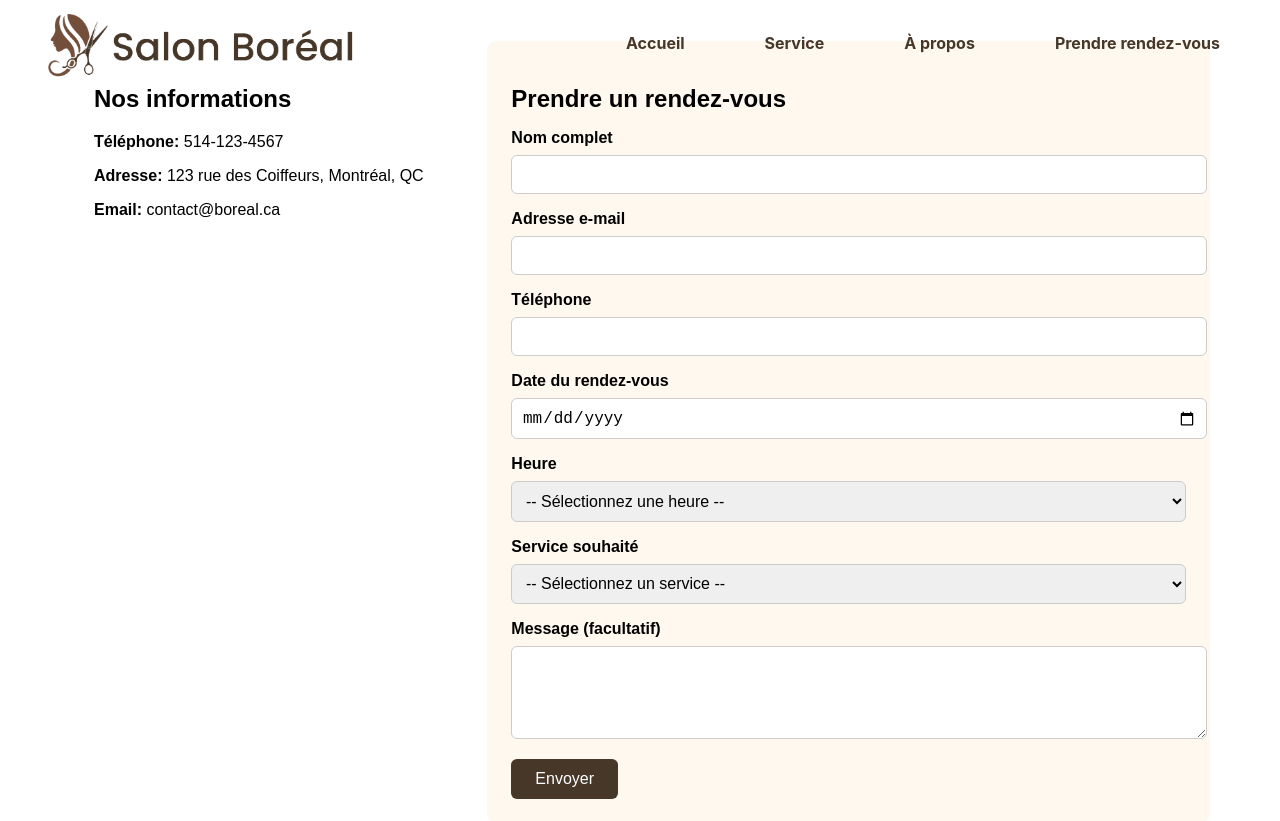
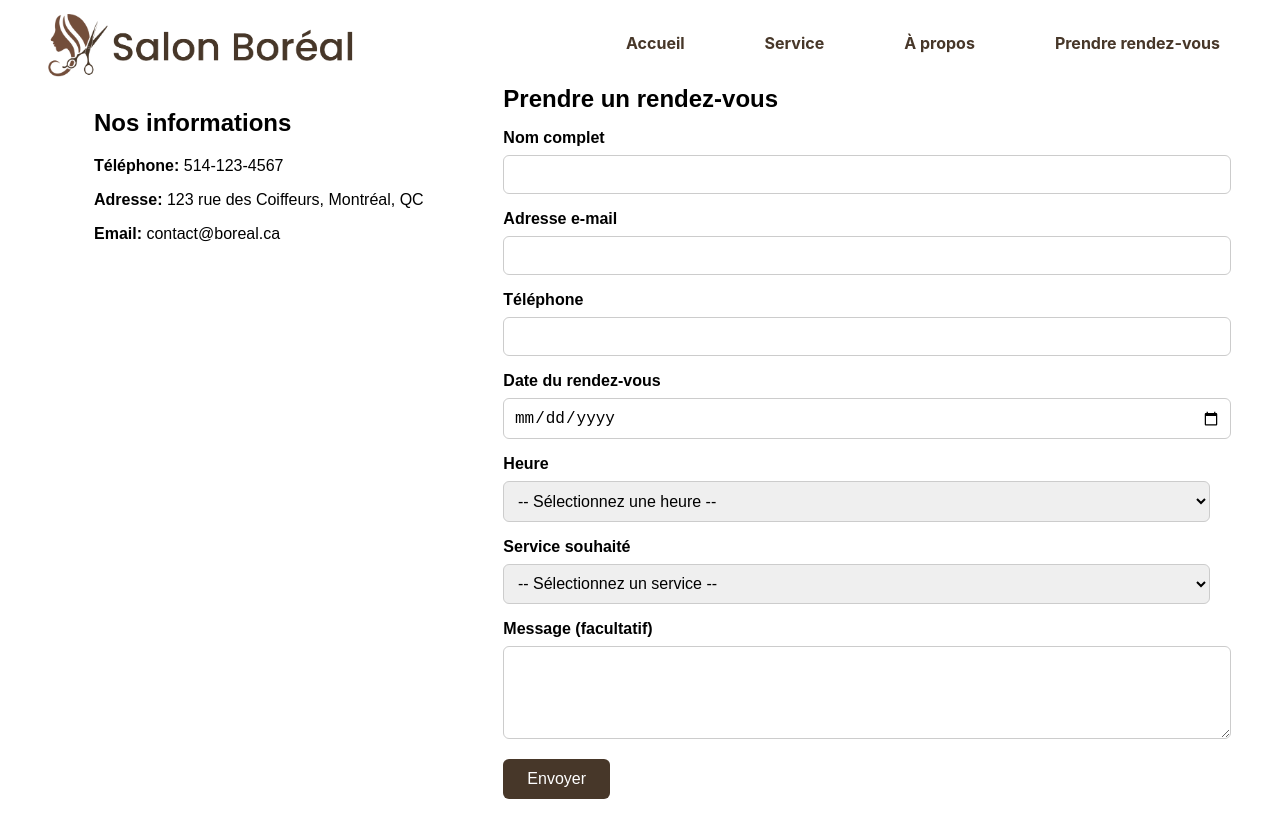
Before and after one commit to RayaneBGit/coupe-express-site-SEG3525, a React (Create React App) app: page /contact in a window 1280 px wide. Shown: the top 821 px of the page. Built offline with nearby package versions, Linux system fonts and the light colour scheme.

Commit message:
Test la date

```diff
--- a/src/pages/Contact.jsx
+++ b/src/pages/Contact.jsx
@@ -28,14 +28,24 @@ export default function Contact() {
 
   const handleDateChange = (e) => {
     const selectedDate = new Date(e.target.value);
+    const today = new Date();
+    today.setHours(0, 0, 0, 0); // on ignore l'heure
+
+    if (selectedDate < today) {
+      setErrors(prev => ({ ...prev, date: "La date sélectionnée est déjà passée." }));
+      return;
+    }
+
     const day = selectedDate.getUTCDay();
     if (day === 0) {
-      alert("Le salon est fermé le dimanche. Veuillez choisir un autre jour.");
-      e.target.value = '';
+      setErrors(prev => ({ ...prev, date: "Le salon est fermé le dimanche. Veuillez choisir un autre jour." }));
       return;
     }
+
+    setErrors(prev => ({ ...prev, date: '' }));
     handleChange(e);
   };
+
 
   const validate = () => {
     const champs = {
@@ -70,6 +80,7 @@ export default function Contact() {
       });
       setConfirmationVisible(true);
     }
+
   };
 
   return (
--- a/src/pages/Contact.module.css
+++ b/src/pages/Contact.module.css
@@ -28,8 +28,7 @@
 
 .formSection {
   flex: 2;
-  background-color: #fff8ef;
-  padding: 1.5rem;
+  background-color: #ffffff;
   border-radius: 10px;
   width: 50%;
   align-items: center;
```
